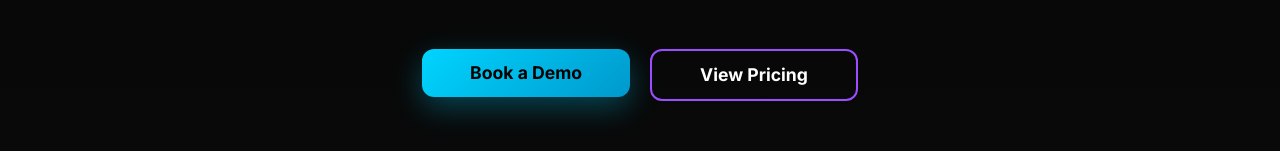
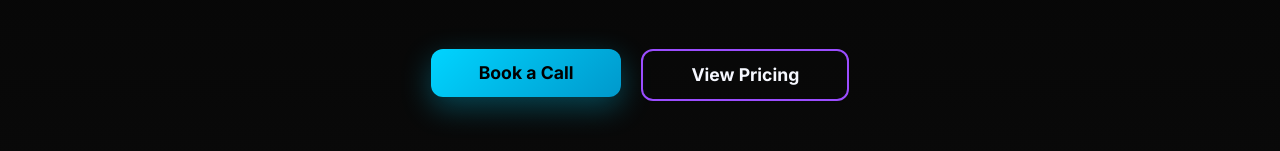
Before and after one commit to JeremyOHL/ai-employees-site, a React (Create React App) app: page / in a window 1280 px wide. Shown: the part 777-928 px from the top of the page. Built offline with nearby package versions, Linux system fonts and the light colour scheme.

Commit message:
Updated buttons

```diff
--- a/src/App.css
+++ b/src/App.css
@@ -158,7 +158,7 @@ html {
 
 .cta-secondary {
   background: transparent;
-  color: #ffffff;
+  color: #f6f8ff;
   font-weight: 700;
   font-size: 1.1rem;
   padding: 24px 48px;
@@ -171,6 +171,7 @@ html {
 .cta-secondary:hover {
   background: rgba(155, 77, 255, 0.1);
   border-color: #b06dff;
+  color: #ffffff;
   transform: translateY(-3px);
 }
 
@@ -1009,7 +1010,7 @@ html {
 
 .cta-secondary-button {
   background: transparent;
-  color: #ffffff;
+  color: #f6f8ff;
   font-weight: 700;
   font-size: 1.1rem;
   padding: 24px 48px;
@@ -1022,6 +1023,7 @@ html {
 .cta-secondary-button:hover {
   background: rgba(155, 77, 255, 0.1);
   border-color: #b06dff;
+  color: #ffffff;
   transform: translateY(-3px);
 }
 
--- a/src/components/CTA.jsx
+++ b/src/components/CTA.jsx
@@ -41,7 +41,7 @@ const CTA = () => {
 
             <div className="cta-buttons">
               <Button size="lg" className="cta-primary-button" onClick={scrollToForm}>
-                Book Your Free Demo
+                Book Your Free Call
                 <ArrowRight className="button-icon" />
               </Button>
               <Button
@@ -50,7 +50,7 @@ const CTA = () => {
                 className="cta-secondary-button"
                 onClick={scrollToPricing}
               >
-                View Pricing Again
+                View Pricing
               </Button>
             </div>
 
@@ -61,7 +61,7 @@ const CTA = () => {
 
           <div className="cta-form-shell" id="demo-form">
             <div className="form-placeholder">
-              <p className="form-placeholder-title">GoHighLevel form goes here</p>
+              <p className="form-placeholder-title">Your form or scheduler goes here</p>
               <p className="form-placeholder-body">
                 Paste your form embed code or scheduler snippet. Keep this wrapper so buttons can scroll here and tracking params can be added later.
               </p>
--- a/src/components/Hero.jsx
+++ b/src/components/Hero.jsx
@@ -62,7 +62,7 @@ const Hero = () => {
               className="cta-primary"
               onClick={scrollToForm}
             >
-              Book a Demo
+              Book a Call
             </Button>
             <Button
               size="lg"
```
